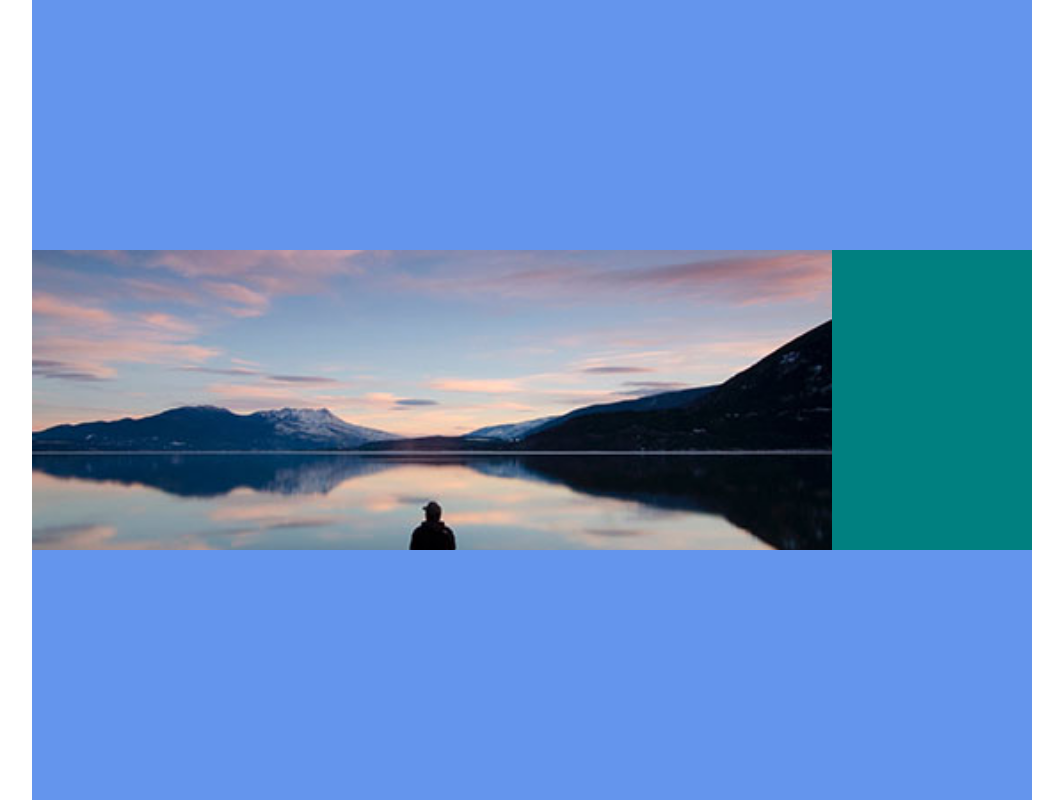
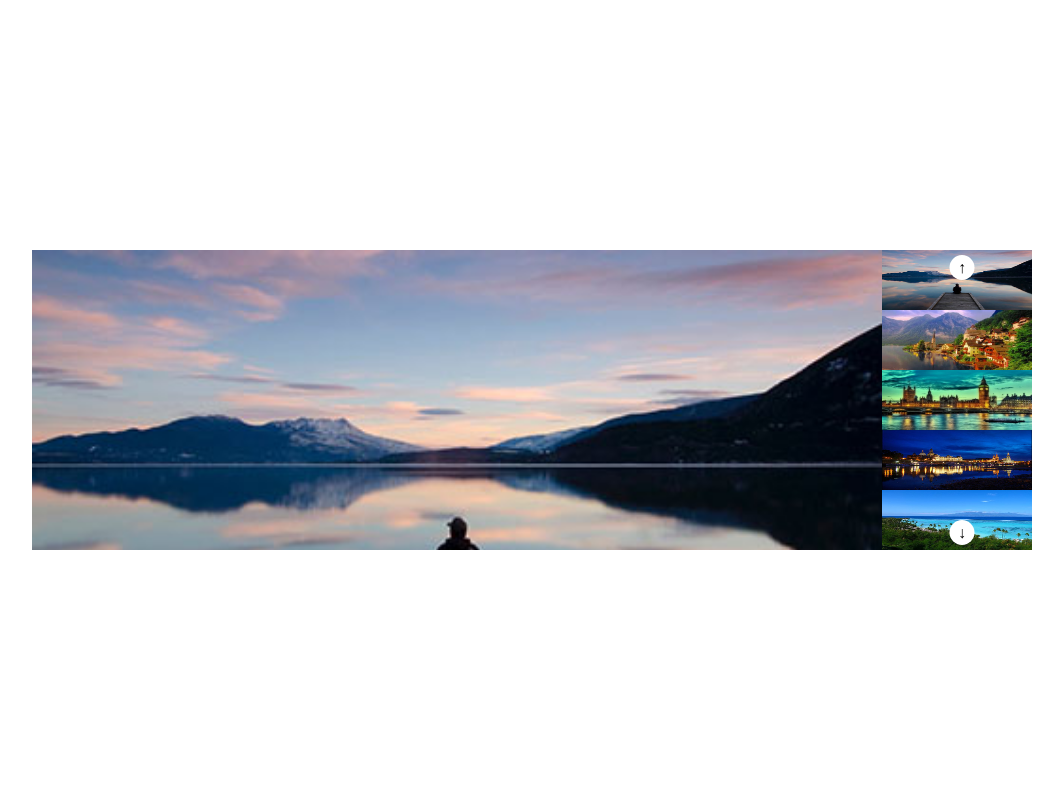
Before and after one commit to andreafontaneto/js-array-carousel, a plain HTML site: page index.html in a window 1280 px wide. Shown: the whole page, without its empty margins (108-1171 px from the left). Drawn offline with Linux system fonts and the light colour scheme.

Commit message:
slider-right + arrows

```diff
--- a/css/style.css
+++ b/css/style.css
@@ -8,7 +8,6 @@
   width: 80%;
   max-width: 1000px;
   height: 100vh;
-  background-color: cornflowerblue;
   margin: 0 auto;
   display: flex;
   flex-direction: row;
@@ -16,10 +15,11 @@
   align-items: center;
 }
 
+/* slider left */
+
 .slider-left{
-  width: 80%;
+  width: 85%;
   height: 300px;
-  background-color: cadetblue;
 }
 
 .slider-left .item{
@@ -36,8 +36,45 @@
   width: 100%;
 }
 
+/* slider right */
+
 .slider-right{
-  width: 20%;
+  width: 15%;
   height: 300px;
-  background-color: teal;
+  position: relative;
 }
+
+.slider-right .item{
+  width: 100%;
+  height: calc(300px / 5);
+}
+
+.slider-right .item img{
+  width: 100%;
+  height: 100%;
+}
+
+/* arrow */
+
+.prev, .next{
+  width: 25px;
+  height: 25px;
+  background-color: white;
+  text-align: center;
+  line-height: 25px;
+  border-radius: 50%;
+  margin: 5px;
+  position: absolute;
+}
+
+.prev{
+  top: 0;
+  left: 50%;
+  transform: translateX(-50%);
+}
+
+.next{
+  bottom: 0;
+  left: 50%;
+  transform: translateX(-50%);
+}
--- a/index.html
+++ b/index.html
@@ -12,6 +12,7 @@
 <body>
 
   <div class="container">
+
     <div class="slider-left">
       <div class="item active">
         <img src="img/01.jpg" alt="">
@@ -31,8 +32,28 @@
     </div>
 
     <div class="slider-right">
+      <div class="item active">
+        <img src="img/01.jpg" alt="">
+      </div>
+      <div class="item">
+        <img src="img/02.jpg" alt="">
+      </div>
+      <div class="item">
+        <img src="img/03.jpg" alt="">
+      </div>
+      <div class="item">
+        <img src="img/04.jpg" alt="">
+      </div>
+      <div class="item">
+        <img src="img/05.jpg" alt="">
+      </div>
 
+      <div class="prev">&uarr;</div>
+      <div class="next">&darr;</div>
     </div>
+
+
+
   </div>
 
 
```
